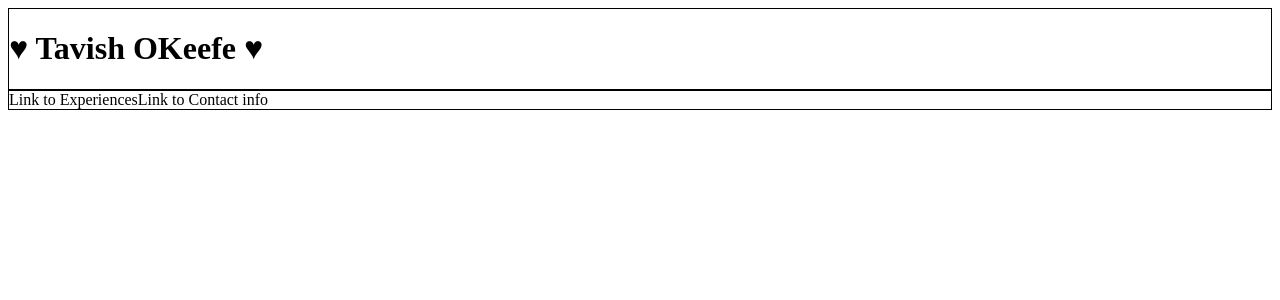
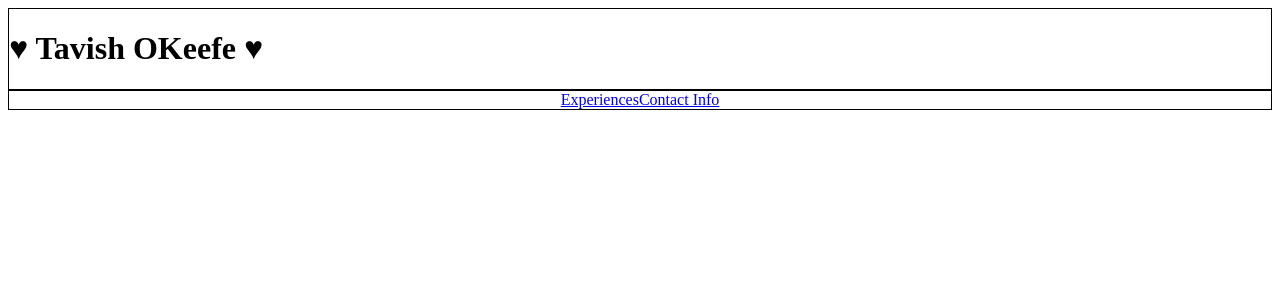
Before and after one commit to TavishOKeefe/personal-portfolio, a React app: page /#/ in a window 1280 px wide. Shown: the top 300 px of the page. Built offline with nearby package versions, Linux system fonts and the light colour scheme.

Commit message:
add links/ routs to Experiences and Contact pages.

```diff
--- a/src/components/App.jsx
+++ b/src/components/App.jsx
@@ -12,6 +12,8 @@ function App(){
     <Header/>
       <Switch>
         <Route exact path='/' component={Main} />
+        <Route exact path='/contact' component={Contact} />
+        <Route exact path='/experiences' component={Experiences} />
       </Switch>
     </div>
   );
--- a/src/components/Contact.jsx
+++ b/src/components/Contact.jsx
@@ -3,7 +3,7 @@ import React from 'react';
 function Contact(){
   return (
     <div>
-
+      <p>This is where my contact information will go.</p>
     </div>
   );
 }
--- a/src/components/Experiences.jsx
+++ b/src/components/Experiences.jsx
@@ -1,9 +1,10 @@
 import React from 'react';
+import { Link } from 'react-router-dom';
 
 function Experiences(){
   return (
     <div>
-
+      <p>This is where my Experiences will go</p>
     </div>
   );
 }
--- a/src/components/Main.jsx
+++ b/src/components/Main.jsx
@@ -1,4 +1,5 @@
 import React from 'react';
+import { Link } from 'react-router-dom';
 
 
 function Main() {
@@ -7,12 +8,10 @@ function Main() {
     <style jsx>{`
       div {
         border: 1px solid #000;
+        text-align: center;
       },
-      h1 {
-        text-align: center;
-      }
       `}</style>
-      <text>Link to Experiences</text><text>Link to Contact info</text>
+      <text><Link to="/experiences">Experiences</Link></text><text><Link to="/contact">Contact Info</Link></text>
     </div>
   );
 }
```
